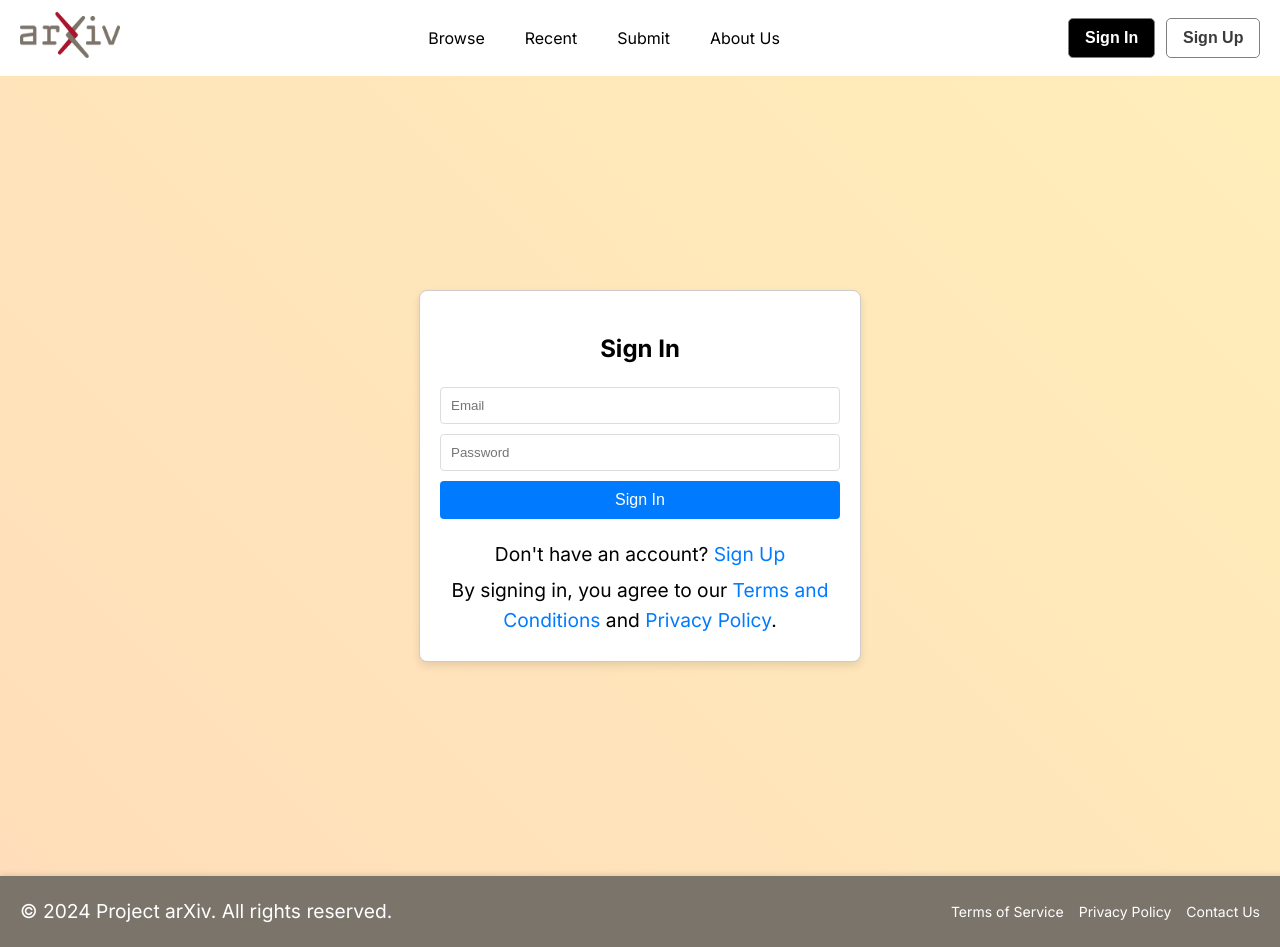
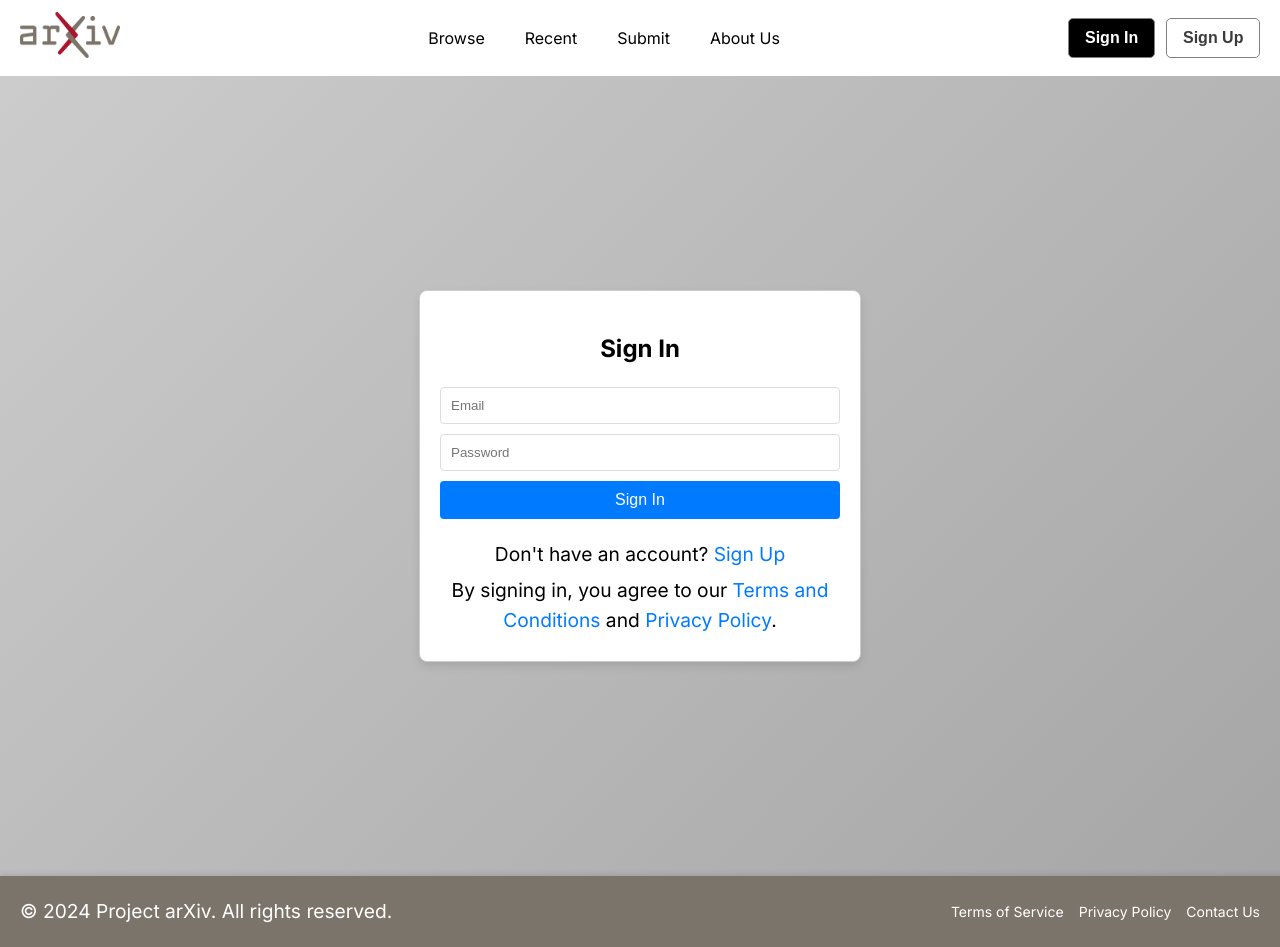
Before and after one commit to import-srfi-175/ResearchX, a React (Vite) app in the folder app/frontend/: page /signin in a window 1280 px wide. Shown: the top 947 px of the page. Built offline with nearby package versions, Linux system fonts and the light colour scheme; a web font is replaced by a local one.

Commit message:
Uniformize button styles across the application for consistency

```diff
--- a/app/frontend/src/components/Browse.jsx
+++ b/app/frontend/src/components/Browse.jsx
@@ -86,7 +86,7 @@ export default function Browse() {
                   <a
                     href={`http://localhost:8000/${paper.document_url}`}
                     download
-                    className="download-button"
+                    className="button-28"
                   >
                     View Paper
                   </a>
--- a/app/frontend/src/components/Recent.jsx
+++ b/app/frontend/src/components/Recent.jsx
@@ -40,7 +40,7 @@ export default function Recent() {
               <p><strong>Authors:</strong> {paper.authors}</p>
               <p><strong>Abstract:</strong> {paper.description}</p>
               <div className="paper-links">
-                <a href={`http://localhost:8000/${paper.document_url}`} download className="download-button">
+                <a href={`http://localhost:8000/${paper.document_url}`} download className="button-28">
                   View Paper
                 </a>
               </div>
--- a/app/frontend/src/components/Submit.jsx
+++ b/app/frontend/src/components/Submit.jsx
@@ -110,8 +110,8 @@ export default function Submit() {
             <h2>Submission Requires Authentication</h2>
             <p>You need to be signed in to submit a research paper. <br></br>Sign up to join arXiv.org today or sign in to continue!</p>
             <div className="auth-links">
-              <Link to="/signin" className="auth-button">Sign In</Link>
-              <Link to="/signup" className="auth-button">Sign Up</Link>
+              <Link to="/signin" className="button-27">Sign In</Link>
+              <Link to="/signup" className="button-28">Sign Up</Link>
             </div>
           </div>
         )}
--- a/app/frontend/src/styles/App.css
+++ b/app/frontend/src/styles/App.css
@@ -1,5 +1,5 @@
 body {
-  background: linear-gradient(-45deg, #d1a6c8, #e1a6a1, #a6b1e1, #a6e1d1);
+  background: linear-gradient(-45deg, #000000, #4d4d4d, #999999, #cccccc); /* Dark to light gray */
   background-size: 400% 400%;
   animation: gradient 8s ease infinite;
   display: flex;
@@ -18,15 +18,3 @@ body {
 .main-content {
   flex-grow: 1; /* Pushes the footer to the bottom */
 }
-
-@keyframes gradient {
-  0% {
-    background-position: 0% 50%;
-  }
-  50% {
-    background-position: 100% 50%;
-  }
-  100% {
-    background-position: 0% 50%;
-  }
-}
--- a/app/frontend/src/styles/SignIn.css
+++ b/app/frontend/src/styles/SignIn.css
@@ -1,23 +1,14 @@
+
 .sign-in-container {
     display: flex;
     justify-content: center;
     align-items: center;
     min-height: 100vh;
 
-    background: linear-gradient(45deg, #ffb3ba, #ffdfba, #ffffba, #baffc9);
-    animation: gradientAnimation 10s infinite;
-    background-size: 600% 600%;
-    @keyframes gradientAnimation {
-      0% {
-        background-position: 0% 50%;
-      }
-      50% {
-        background-position: 100% 50%;
-      }
-      100% {
-        background-position: 0% 50%;
-    }
-  }
+    background: linear-gradient(-45deg, #000000, #4d4d4d, #999999, #cccccc); /* Dark to light gray */
+    background-size: 400% 400%;
+    animation: gradient 8s ease infinite;
+}
 
   .sign-in-form {
     display: flex;
--- a/app/frontend/src/styles/SignUp.css
+++ b/app/frontend/src/styles/SignUp.css
@@ -3,20 +3,6 @@
     justify-content: center;
     align-items: center;
     min-height: 100vh;
-    background-color: #f4f4f4;
-    background: linear-gradient(45deg, #ffb3ba, #ffdfba, #ffffba, #baffc9);
-    animation: gradientAnimation 10s infinite;
-    background-size: 600% 600%;
-    @keyframes gradientAnimation {
-      0% {
-        background-position: 0% 50%;
-      }
-      50% {
-        background-position: 100% 50%;
-      }
-      100% {
-        background-position: 0% 50%;
-    }
   }
 
   .sign-up-form {
```
